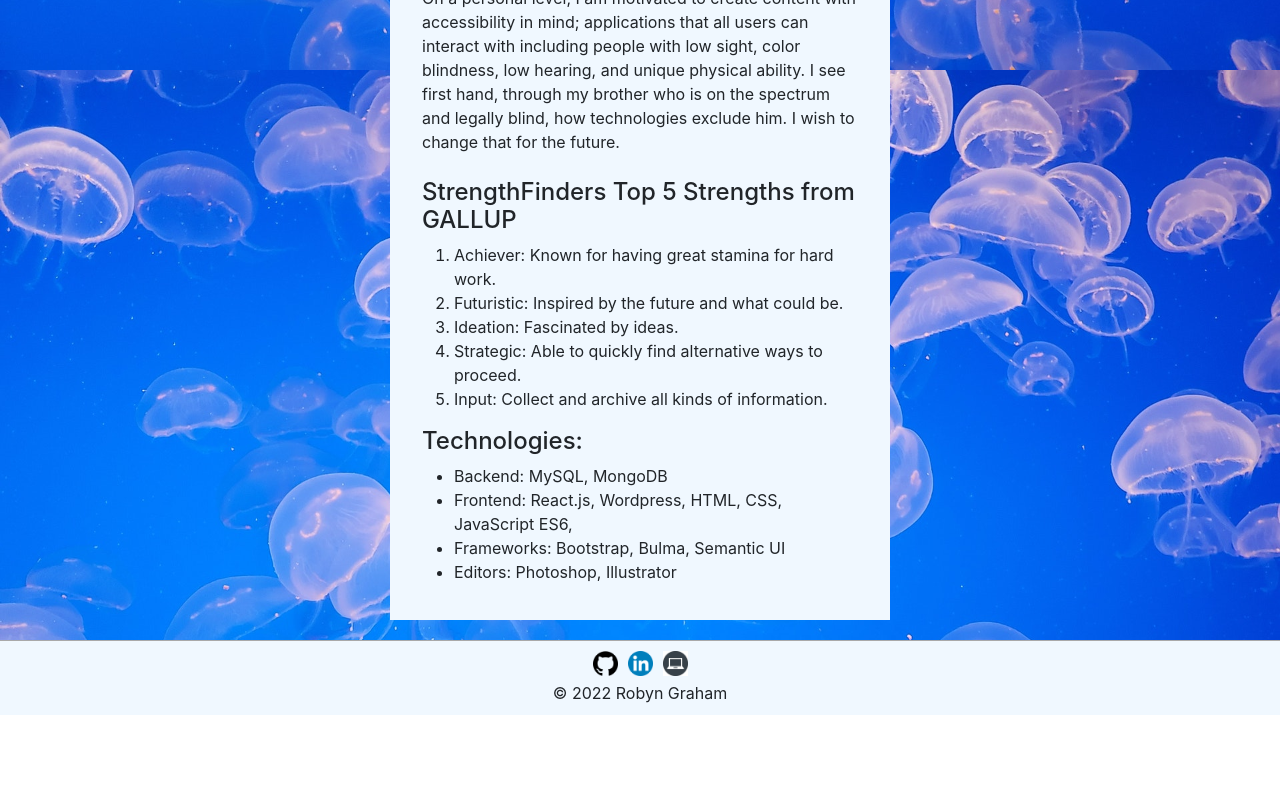
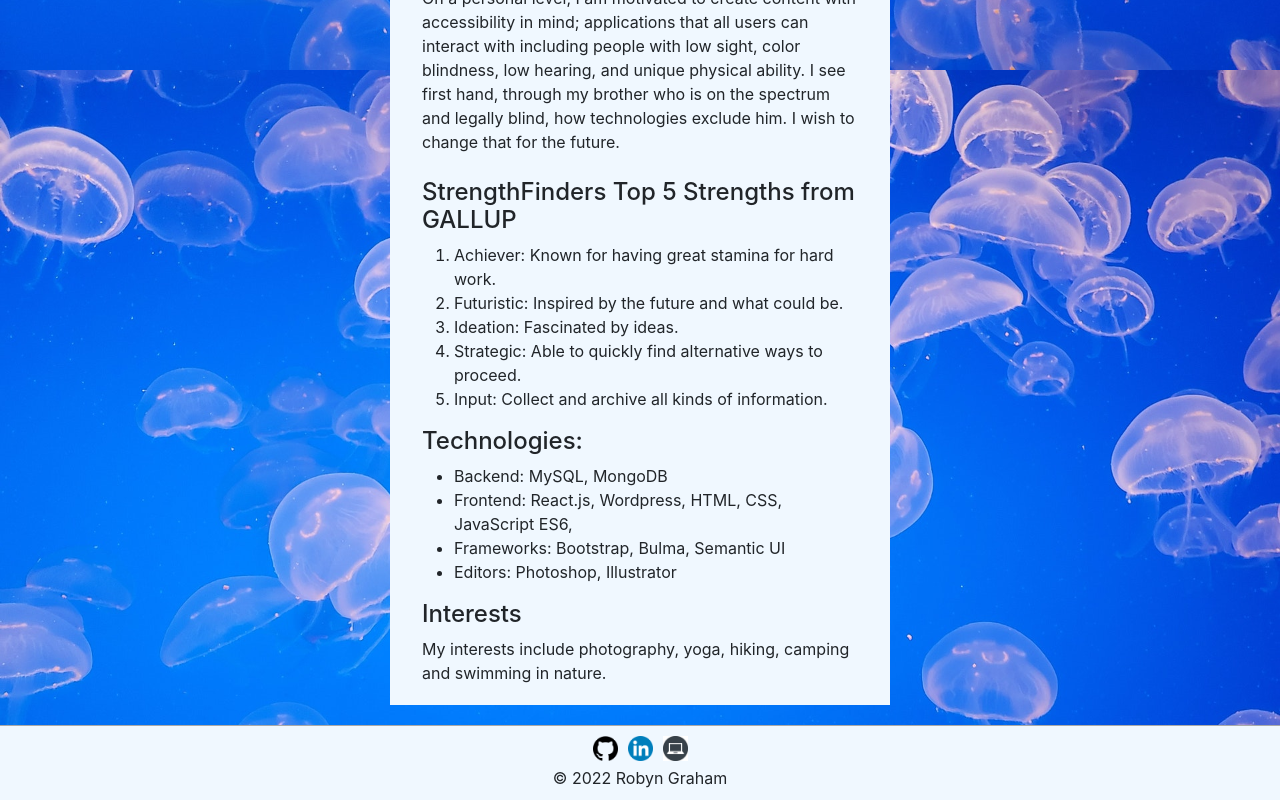
Before and after one commit to robyng/my-portfolio-with-react, a React (Create React App) app: page / in a window 1280 px wide. Shown: the part 890-1690 px from the top of the page. Before the commit the page ends 1605 px from the top, so only its background shows below. Built offline with nearby package versions, Linux system fonts and the light colour scheme.

Commit message:
add interests, add new resume, remove old

```diff
--- a/src/components/About/index.js
+++ b/src/components/About/index.js
@@ -31,6 +31,9 @@ On a personal level, I am motivated to create content with accessibility in mind
  	<li>Frameworks: Bootstrap, Bulma, Semantic UI</li>
  	<li>Editors: Photoshop, Illustrator</li>
 </ul>
+<br />
+<h4>Interests</h4>
+<p>My interests include photography, yoga, hiking, camping and swimming in nature.</p>
 
 
 
--- a/src/components/Resume/index.js
+++ b/src/components/Resume/index.js
@@ -1,5 +1,5 @@
 import React from 'react';
-import resume from '../../assets/images/robyn-graham-resume.pdf'
+import resume from '../../assets/images/Robyn-Graham-Resume-2022.pdf'
 
 function Resume() {
     return(
```
Also changed, not shown: 2 other files (tests, documents, lock files or other folders).
